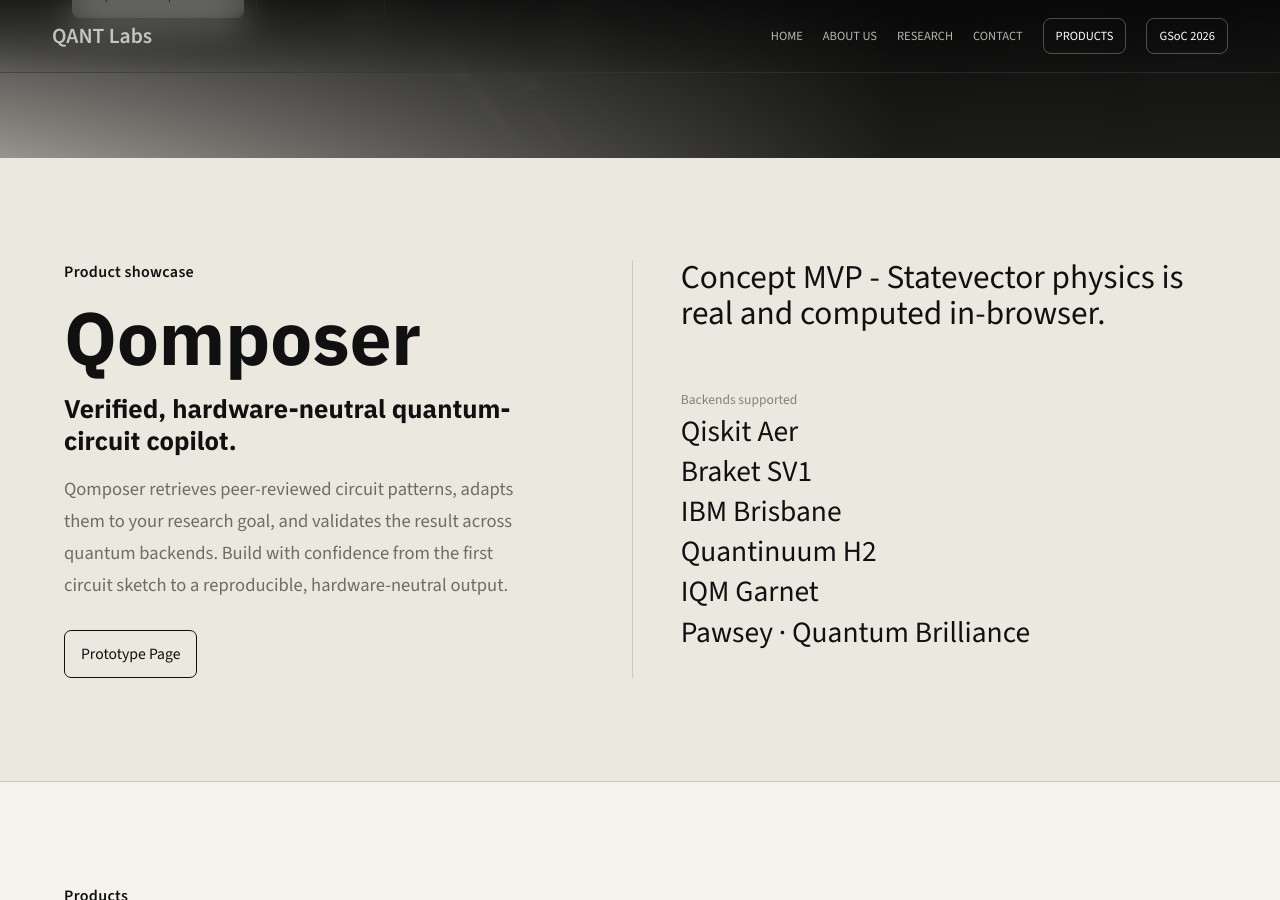
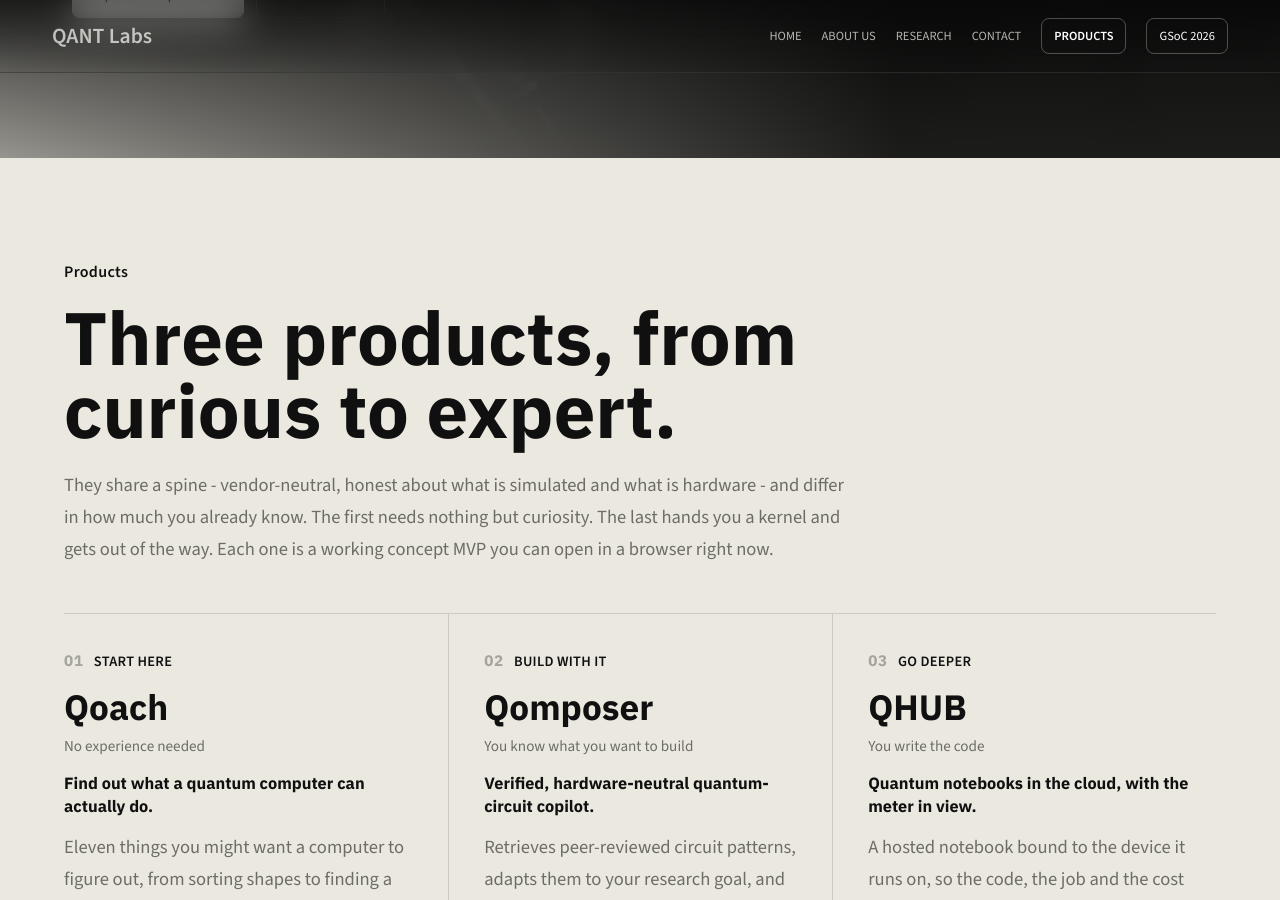
Before and after one commit to QANTLabs/QANTLabs.github.io, a Jekyll site: the page built from index.md, in a window 1280 px wide and 900 px high, scrolled down 741 px. Built offline with Jekyll 4.4.1, drawn with Linux system fonts in a browser that asks for light colours; nearby versions of some CDN libraries; some of the changed text lies outside the part shown.

Commit message:
Update QANTLabs website

```diff
--- a/_data/products.yml
+++ b/_data/products.yml
@@ -1,11 +1,37 @@
 # The three QANT Labs products, rendered by _includes/products.html.
+#
+# Order is the ladder, not preference: Qoach for someone who has never touched
+# this, Qomposer for someone who knows what they want to build, QHUB for someone
+# who wants the runtime and will write their own code. The `step` and `level`
+# fields are what the page uses to say so out loud, so reordering this file
+# reorders the pitch - keep `step` in sync if you do.
 #
 # `url` is the live app on its own subdomain (the full build, with a real
 # backend). `prototype_url` is the static in-browser build published on this
 # site, kept because it needs no server and survives the demo droplet being
-# down. Order here is the order on the page.
+# down.
+
+- name: Qoach
+  step: "01"
+  level: Start here
+  audience: No experience needed
+  tagline: Find out what a quantum computer can actually do.
+  blurb: >
+    Eleven things you might want a computer to figure out, from sorting shapes
+    to finding a molecule's energy. Pick one, we make you the data, you turn a
+    few dials, and a real quantum simulation learns from it - in pictures, in
+    plain English, in about a minute.
+  points:
+    - No code, nothing to install, no account to start
+    - Eleven challenges, a real algorithm named on each one
+    - Simulated with PennyLane and explained as it goes
+  url: https://qoach.qantlabs.com.au/
+  prototype_url: /Qoach
 
 - name: Qomposer
+  step: "02"
+  level: Build with it
+  audience: You know what you want to build
   tagline: Verified, hardware-neutral quantum-circuit copilot.
   blurb: >
     Retrieves peer-reviewed circuit patterns, adapts them to your research goal,
@@ -13,35 +39,31 @@
     sketch to a reproducible, hardware-neutral output without betting on one
     vendor's stack.
   points:
-    - For researchers building circuits
-    - Six backends, one specification
+    - Grounded in published circuits, not generated from scratch
+    - One specification, checked across six backends
     - Statevector physics computed in-browser
+  backends:
+    - Qiskit Aer
+    - Braket SV1
+    - IBM Brisbane
+    - Quantinuum H2
+    - IQM Garnet
+    - Pawsey · Quantum Brilliance
   url: https://qomposer.qantlabs.com.au/
   prototype_url: /Qomposer
 
-- name: Qoach
-  tagline: Learn what a quantum computer can actually do.
-  blurb: >
-    Eleven things you might want a computer to figure out, from sorting shapes
-    to finding a molecule's energy. Pick one, make some data, turn a few dials,
-    and watch a real quantum simulation learn from it - no code, nothing to
-    install, and no account needed to start.
-  points:
-    - For newcomers and educators
-    - Eleven challenges, real algorithms underneath
-    - Simulated with PennyLane, explained in plain English
-  url: https://qoach.qantlabs.com.au/
-  prototype_url: /Qoach
-
 - name: QHUB
+  step: "03"
+  level: Go deeper
+  audience: You write the code
   tagline: Quantum notebooks in the cloud, with the meter in view.
   blurb: >
     A hosted notebook bound to the device it runs on, so the code, the job and
     the cost stay in one place. Start from a template, run it on a simulator
     today, and keep an audited history of every job you submit.
   points:
-    - For teams that need somewhere to run
-    - Templates, jobs and a device catalogue
+    - Your own Python against a real kernel
+    - Templates, job history and a device catalogue
     - Credits quoted before the run, not after
   url: https://qhub.qantlabs.com.au/
   prototype_url: /QHUB
--- a/_includes/products.html
+++ b/_includes/products.html
@@ -3,18 +3,24 @@
         <div class="container">
             <div class="section-heading">
                 <p class="section-eyebrow">Products</p>
-                <h1 class="section-title">Three ways into quantum computing.</h1>
+                <h1 class="section-title">Three products, from curious to expert.</h1>
                 <p class="section-copy">
-                    Each one is a working concept MVP you can open in a browser right now. They share a spine -
-                    vendor-neutral, honest about what is simulated and what is hardware - and differ in who they are
-                    for: the researcher, the newcomer, and the team that needs somewhere to run.
+                    They share a spine - vendor-neutral, honest about what is simulated and what is hardware - and
+                    differ in how much you already know. The first needs nothing but curiosity. The last hands you a
+                    kernel and gets out of the way. Each one is a working concept MVP you can open in a browser right
+                    now.
                 </p>
             </div>
 
-            <div class="product-grid">
+            <ol class="product-grid">
                 {% for product in site.data.products %}
-                <article class="product-card">
+                <li class="product-card">
+                    <div class="product-step">
+                        <span class="product-step-num">{{ product.step }}</span>
+                        <span class="product-step-level">{{ product.level }}</span>
+                    </div>
                     <p class="product-name">{{ product.name }}</p>
+                    <p class="product-audience">{{ product.audience }}</p>
                     <p class="product-tagline">{{ product.tagline }}</p>
                     <div class="content product-copy">{{ product.blurb }}</div>
                     <ul class="product-points">
@@ -22,6 +28,12 @@
                         <li>{{ point }}</li>
                         {% endfor %}
                     </ul>
+                    {% if product.backends %}
+                    <div class="product-backends">
+                        <span>Backends supported</span>
+                        <p>{{ product.backends | join: " · " }}</p>
+                    </div>
+                    {% endif %}
                     <div class="product-actions">
                         <a class="product-button" href="{{ product.url }}" target="_blank" rel="noopener">
                             Open {{ product.name }}
@@ -30,9 +42,9 @@
                         <a class="product-link" href="{{ product.prototype_url | relative_url }}">Prototype page</a>
                         {% endif %}
                     </div>
-                </article>
+                </li>
                 {% endfor %}
-            </div>
+            </ol>
         </div>
     </div>
 </section>
--- a/_includes/qomposer-showcase.html
+++ /dev/null
@@ -1,34 +0,0 @@
-<section class="section qomposer-showcase site-section-lilac" id="qomposer">
-    <div class="container">
-        <div class="qomposer-layout">
-            <div>
-                <p class="qomposer-eyebrow">Product showcase</p>
-                <h2 class="qomposer-title">Qomposer</h2>
-                <p class="qomposer-subtitle">Verified, hardware-neutral quantum-circuit copilot.</p>
-                <p class="qomposer-copy">
-                    Qomposer retrieves peer-reviewed circuit patterns, adapts them to your research goal, and validates
-                    the result across quantum backends. Build with confidence from the first circuit sketch to a
-                    reproducible, hardware-neutral output.
-                </p>
-                <div class="qomposer-actions">
-                    <a href="{{ '/Qomposer' | relative_url }}" class="qomposer-button">Prototype Page</a>
-                </div>
-            </div>
-
-            <div class="qomposer-notes" aria-label="Qomposer supported quantum backends">
-                <div>
-                    <p class="qomposer-mvp-note">Concept MVP - Statevector physics is real and computed in-browser.</p><br>
-                    <span>Backends supported</span>
-                    <ul class="qomposer-backends">
-                        <li>Qiskit Aer</li>
-                        <li>Braket SV1</li>
-                        <li>IBM Brisbane</li>
-                        <li>Quantinuum H2</li>
-                        <li>IQM Garnet</li>
-                        <li>Pawsey · Quantum Brilliance</li>
-                    </ul>
-                </div>
-            </div>
-        </div>
-    </div>
-</section>
--- a/_layouts/default.html
+++ b/_layouts/default.html
@@ -9,7 +9,6 @@ layout: compress
 <body class="non-gsoc-site home-page">
   {% include navbar.html %}
   {% include showcase.html %}
-  {% include qomposer-showcase.html %}
   {% include products.html %}
   {% include about.html %}
   {% include research.html %}
--- a/assets/css/style.scss
+++ b/assets/css/style.scss
@@ -270,8 +270,7 @@ body.home-page #navbar:not(.is-scrolled) {
     }
 }
 
-.site-section .hero-body,
-.qomposer-showcase {
+.site-section .hero-body {
     padding: clamp(4.5rem, 8vw, 7.5rem) 1.5rem;
 }
 
@@ -280,8 +279,7 @@ body.home-page #navbar:not(.is-scrolled) {
     max-width: 780px;
 }
 
-.section-eyebrow,
-.qomposer-eyebrow {
+.section-eyebrow {
     color: #101010;
     font-size: 1rem;
     font-weight: 600;
@@ -289,8 +287,7 @@ body.home-page #navbar:not(.is-scrolled) {
     margin-bottom: 1rem;
 }
 
-.section-title,
-.qomposer-title {
+.section-title {
     color: #101010;
     font-family: var(--font-heading);
     font-size: clamp(2.3rem, 5.8vw, 5.35rem);
@@ -301,7 +298,6 @@ body.home-page #navbar:not(.is-scrolled) {
 }
 
 .section-copy,
-.qomposer-copy,
 .content,
 .contact-text,
 .footer-copy {
@@ -327,7 +323,7 @@ body.home-page #navbar:not(.is-scrolled) {
     background: var(--paper);
 }
 
-#qomposer,
+#products,
 #contact {
     background: var(--paper-warm);
     border-bottom: 1px solid var(--line);
@@ -339,11 +335,6 @@ body.home-page #navbar:not(.is-scrolled) {
 
 #research {
     background: var(--paper);
-}
-
-#products {
-    background: var(--paper);
-    border-bottom: 1px solid var(--line);
 }
 
 #about {
@@ -365,94 +356,6 @@ body.home-page #navbar:not(.is-scrolled) {
     }
 }
 
-#qomposer {
-    border-top: 0;
-    margin-top: -1px;
-    position: relative;
-    z-index: 1;
-
-    &::before {
-        content: none;
-    }
-
-    .qomposer-layout {
-        display: grid;
-        gap: clamp(2.5rem, 7vw, 7rem);
-        grid-template-columns: minmax(0, 0.9fr) minmax(0, 1.1fr);
-    }
-
-    .qomposer-subtitle {
-        color: #101010;
-        font-family: var(--font-heading);
-        font-size: clamp(1.25rem, 2vw, 1.7rem);
-        font-weight: 700;
-        letter-spacing: 0;
-        line-height: 1.25;
-        margin-bottom: 1rem;
-    }
-
-    .qomposer-actions {
-        align-items: center;
-        display: flex;
-        flex-wrap: wrap;
-        gap: 1rem;
-        margin-top: 1.8rem;
-    }
-
-    .qomposer-button {
-        border: 1px solid #101010;
-        border-radius: 7px;
-        color: #101010;
-        display: inline-flex;
-        font-size: 0.98rem;
-        min-height: 46px;
-        padding: 0.7rem 1rem;
-    }
-
-    .qomposer-notes {
-        border-left: 1px solid var(--line);
-        display: grid;
-        gap: 1.35rem;
-        padding-left: clamp(1.5rem, 4vw, 3rem);
-    }
-
-    .qomposer-notes p {
-        color: #101010;
-        font-size: clamp(1.3rem, 2.6vw, 2.2rem);
-        font-weight: 300;
-        letter-spacing: 0;
-        line-height: 1.08;
-        margin: 0;
-    }
-
-    .qomposer-notes span {
-        color: rgba(16, 16, 16, 0.48);
-        display: block;
-        font-size: 0.85rem;
-        margin-bottom: 0.35rem;
-    }
-
-    .qomposer-backends {
-        color: #101010;
-        display: grid;
-        font-size: clamp(1.25rem, 2.3vw, 2rem);
-        font-weight: 300;
-        gap: 0.45rem;
-        letter-spacing: 0;
-        line-height: 1.12;
-        list-style: none;
-        margin: 0;
-        padding: 0;
-    }
-
-    .qomposer-mvp-note {
-        color: var(--muted);
-        font-size: 0.98rem;
-        line-height: 1.55;
-        margin-top: 2.35rem;
-        margin-bottom: 2rem!important;
-    }
-}
 
 #research {
     .research-grid {
@@ -500,6 +403,18 @@ body.home-page #navbar:not(.is-scrolled) {
 }
 
 #products {
+    /* Sits directly under the hero, whose bottom gradient resolves to
+       --paper-warm. The negative margin closes the hairline the two would
+       otherwise show between them. */
+    border-top: 0;
+    margin-top: -1px;
+    position: relative;
+    z-index: 1;
+
+    &::before {
+        content: none;
+    }
+
     .section-heading {
         margin-bottom: 0;
     }
@@ -510,12 +425,16 @@ body.home-page #navbar:not(.is-scrolled) {
 
     /* Three columns divided by the same hairlines the research and contact
        grids use, so the products read as another part of the same document
-       rather than as a card deck bolted on. */
+       rather than as a card deck bolted on. Numbered, because the order is the
+       argument: they run from "never touched this" to "give me a kernel". */
     .product-grid {
         border-top: 1px solid var(--line);
+        counter-reset: product;
         display: grid;
         grid-template-columns: repeat(3, minmax(0, 1fr));
-        margin-top: 3rem;
+        list-style: none;
+        margin: 3rem 0 0;
+        padding: 0;
     }
 
     .product-card {
@@ -524,6 +443,55 @@ body.home-page #navbar:not(.is-scrolled) {
         flex-direction: column;
         gap: 0.9rem;
         padding: clamp(1.35rem, 3vw, 2.2rem) 0;
+    }
+
+    /* The rung: a step number and what it assumes you already know. */
+    .product-step {
+        align-items: baseline;
+        color: var(--muted);
+        display: flex;
+        gap: 0.65rem;
+    }
+
+    .product-step-num {
+        color: rgba(16, 16, 16, 0.32);
+        font-family: var(--font-heading);
+        font-size: 0.95rem;
+        font-weight: 700;
+        letter-spacing: 0.04em;
+    }
+
+    .product-step-level {
+        color: #101010;
+        font-size: 0.9rem;
+        font-weight: 600;
+        letter-spacing: 0.02em;
+        text-transform: uppercase;
+    }
+
+    .product-audience {
+        color: var(--muted);
+        font-size: 0.95rem;
+        margin: -0.35rem 0 0;
+    }
+
+    .product-backends {
+        border-top: 1px solid var(--line);
+        padding-top: 0.9rem;
+    }
+
+    .product-backends span {
+        color: rgba(16, 16, 16, 0.48);
+        display: block;
+        font-size: 0.8rem;
+        margin-bottom: 0.3rem;
+    }
+
+    .product-backends p {
+        color: var(--muted);
+        font-size: 0.9rem;
+        line-height: 1.5;
+        margin: 0;
     }
 
     .product-card + .product-card {
@@ -1191,7 +1159,6 @@ body.home-page #navbar:not(.is-scrolled) {
         }
     }
 
-    #qomposer .qomposer-layout,
     #research .research-grid,
     #products .product-grid,
     #contact .contact-grid {
@@ -1205,13 +1172,6 @@ body.home-page #navbar:not(.is-scrolled) {
 
     #products .product-card:not(:last-child) {
         padding-right: 0;
-    }
-
-    #qomposer .qomposer-notes {
-        border-left: 0;
-        border-top: 1px solid var(--line);
-        padding-left: 0;
-        padding-top: 1.75rem;
     }
 
     #research .research-card:nth-child(odd),
@@ -1274,8 +1234,7 @@ body.home-page #navbar:not(.is-scrolled) {
         }
     }
 
-    .site-section .hero-body,
-    .qomposer-showcase {
+    .site-section .hero-body {
         padding: 4rem 1rem;
     }
 
```
Also changed, not shown: design.md (+8 -5 lines).
